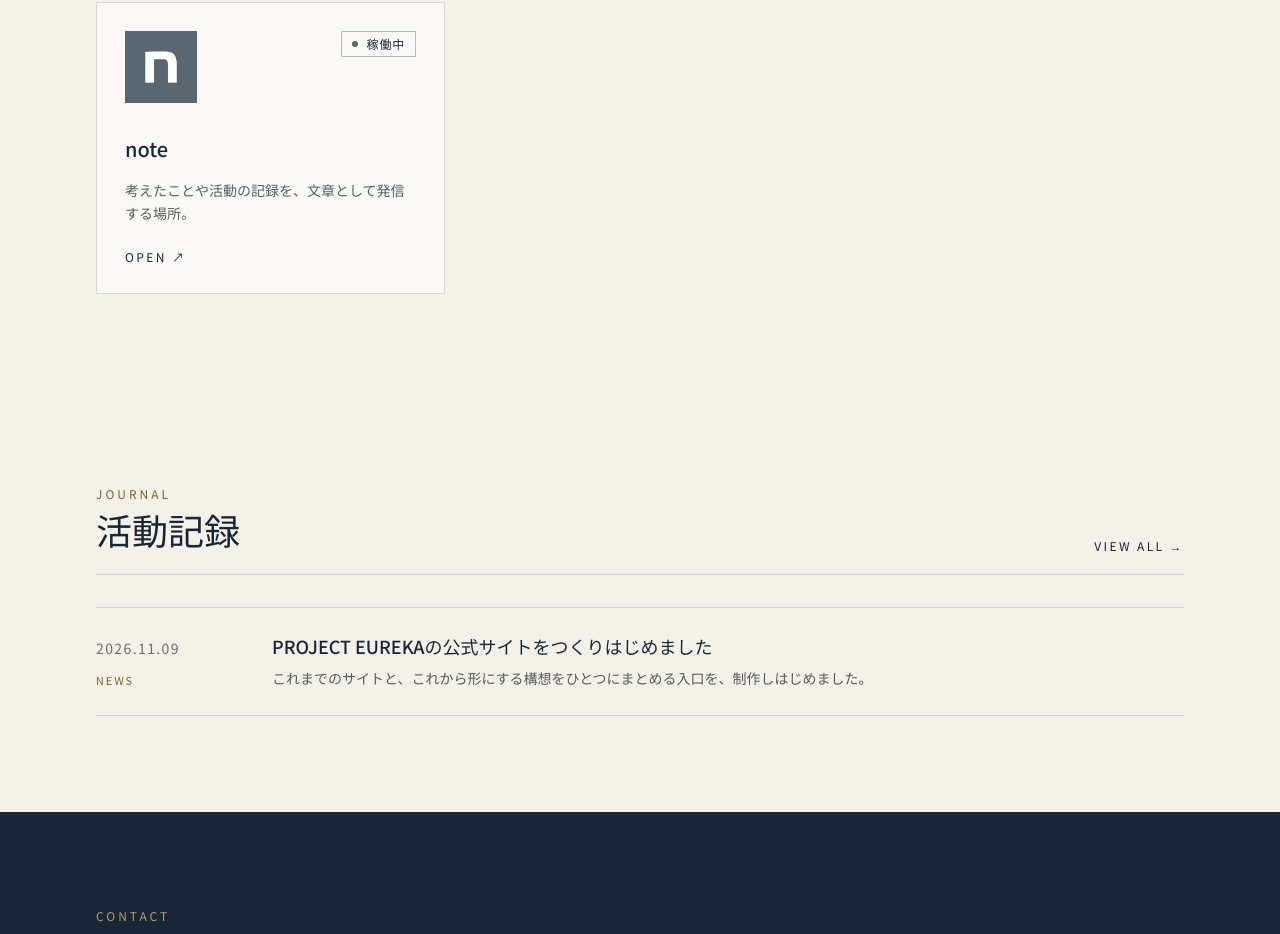
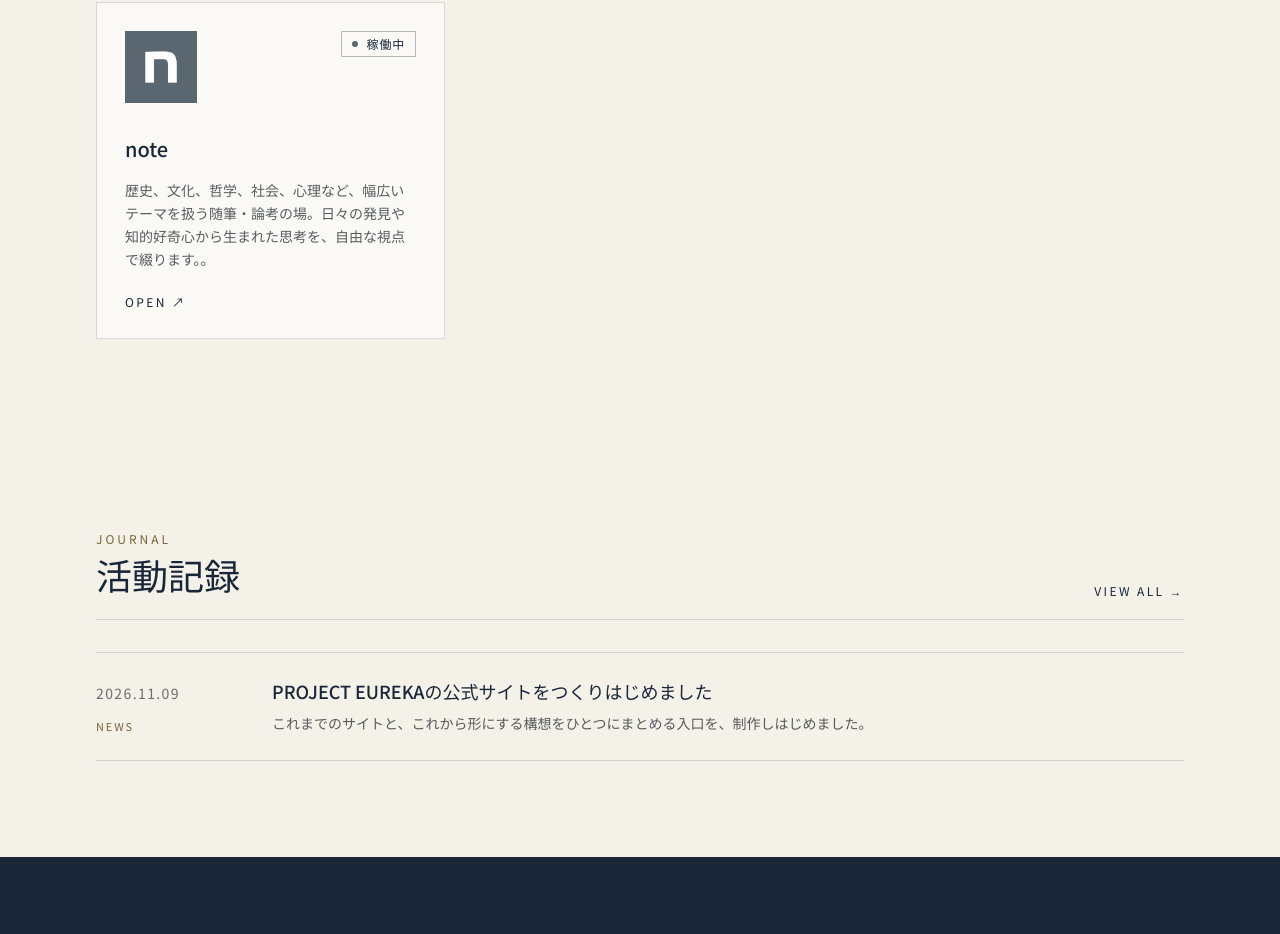
Before and after one commit to kurokawa96-96/project-eureka, a Next.js app: page / in a window 1280 px wide. Shown: the part 1943-2877 px from the top of the page. Built offline with nearby package versions, Linux system fonts and the light colour scheme.

Commit message:
Update projects.ts

```diff
--- a/src/content/projects.ts
+++ b/src/content/projects.ts
@@ -109,7 +109,7 @@ export const projects: Project[] = [
     name: "note",
     color: "#5B6770",
     iconSrc: "/brand/icons/note.png",
-    summary: "考えたことや活動の記録を、文章として発信する場所。",
+    summary: "歴史、文化、哲学、社会、心理など、幅広いテーマを扱う随筆・論考の場。日々の発見や知的好奇心から生まれた思考を、自由な視点で綴ります。。",
     status: "active",
     externalUrl: "https://note.com/13k",
     directLink: true,
```
